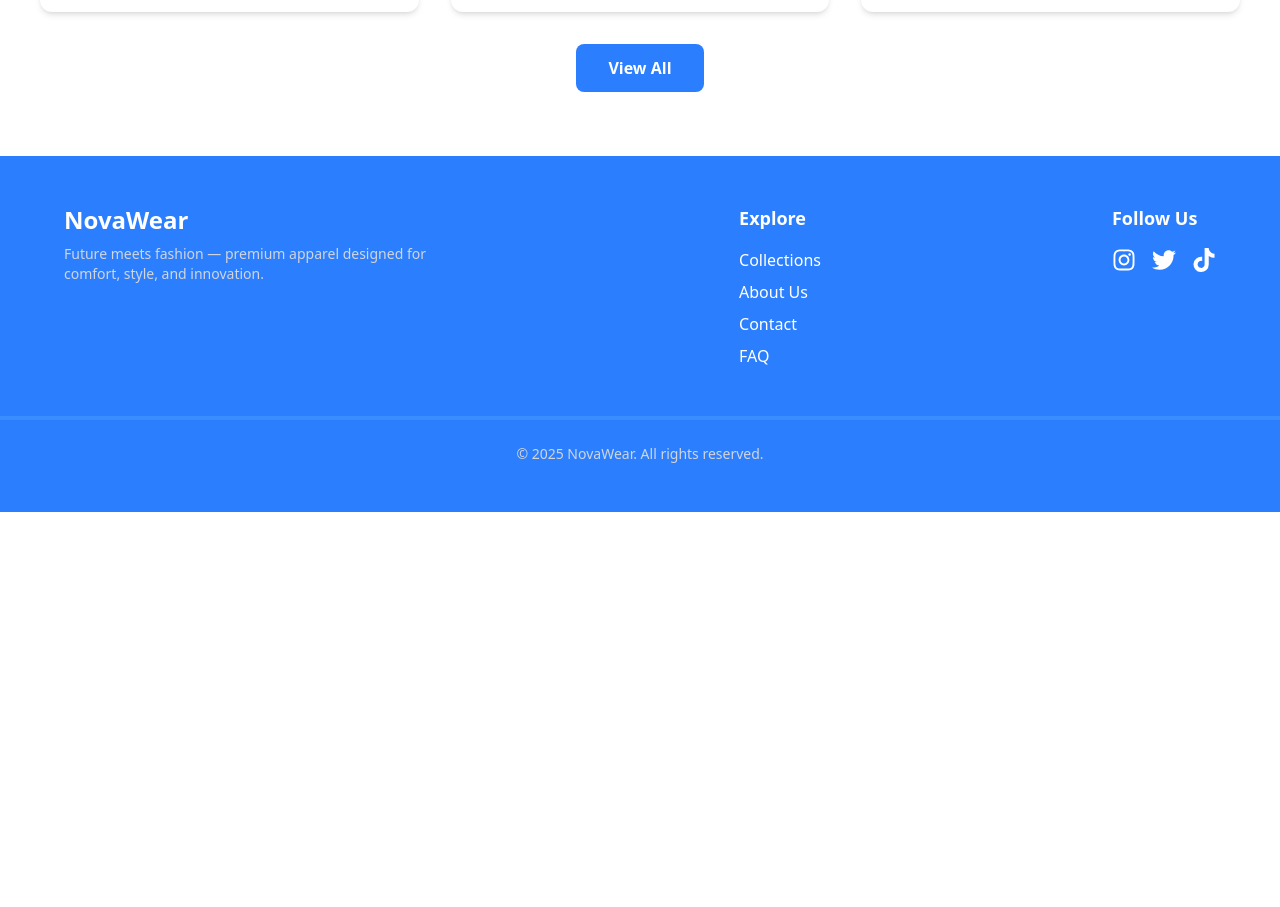
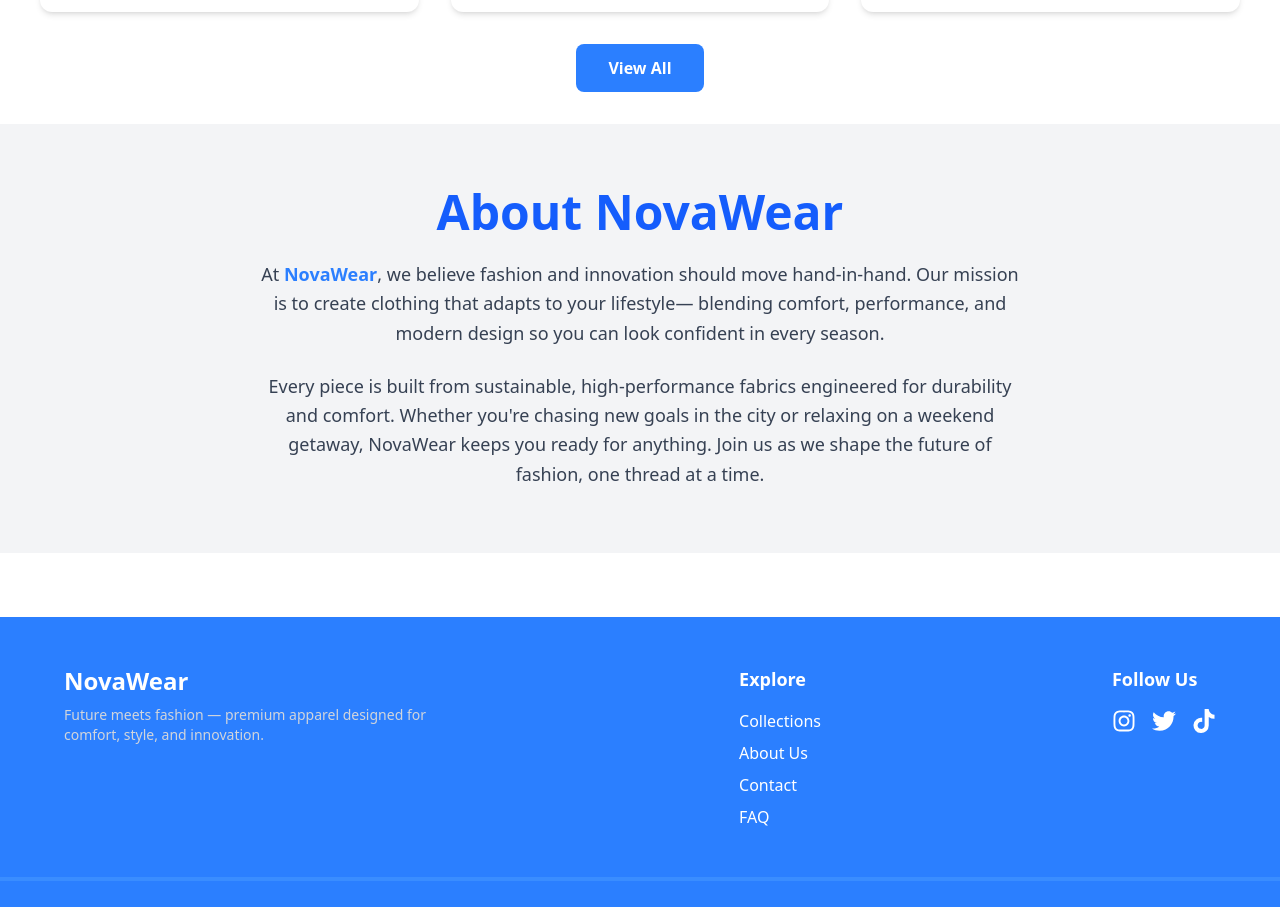
Before and after one commit to ScaiaAguinaga/Chatbot_Assistant, a React (Vite) app in the folder frontend/: page / in a window 1280 px wide. Shown: the part 1940-2847 px from the top of the page. Before the commit the page ends 2452 px from the top, so only its background shows below. Built offline with nearby package versions, Linux system fonts and the light colour scheme.

Commit message:
Added about section to home page

```diff
--- /dev/null
+++ b/frontend/src/components/AboutUs.jsx
@@ -0,0 +1,25 @@
+export default function AboutUs() {
+  return (
+    <section className='w-full bg-gray-100 py-16 mt-8'>
+      <div className='max-w-[1200px] mx-auto px-6 text-center'>
+        <h2 className='text-5xl font-bold text-blue-600 mb-6'>
+          About NovaWear
+        </h2>
+        <p className='text-gray-700 text-lg max-w-3xl mx-auto mb-6 leading-relaxed'>
+          At <span className='font-semibold text-blue-500'>NovaWear</span>, we
+          believe fashion and innovation should move hand-in-hand. Our mission
+          is to create clothing that adapts to your lifestyle— blending comfort,
+          performance, and modern design so you can look confident in every
+          season.
+        </p>
+        <p className='text-gray-700 text-lg max-w-3xl mx-auto leading-relaxed'>
+          Every piece is built from sustainable, high-performance fabrics
+          engineered for durability and comfort. Whether you're chasing new
+          goals in the city or relaxing on a weekend getaway, NovaWear keeps you
+          ready for anything. Join us as we shape the future of fashion, one
+          thread at a time.
+        </p>
+      </div>
+    </section>
+  );
+}
--- a/frontend/src/main.jsx
+++ b/frontend/src/main.jsx
@@ -6,6 +6,7 @@ import HomePage from './pages/HomePage.jsx';
 import ProductsPage from './pages/ProductsPage.jsx';
 import NavBar from './components/NavBar.jsx';
 import Footer from './components/Footer.jsx';
+import ChatWidget from './components/ChatWidget.jsx';
 import './index.css';
 
 createRoot(document.getElementById('root')).render(
@@ -25,6 +26,7 @@ createRoot(document.getElementById('root')).render(
       </Routes>
       {/* Persisten Footer */}
       <Footer />
+      <ChatWidget />
     </BrowserRouter>
   </StrictMode>
 );
--- a/frontend/src/pages/App.jsx
+++ /dev/null
@@ -1,24 +0,0 @@
-import { useRef } from 'react';
-import Hero from '../components/Hero';
-import Catalog from '../components/Catalog';
-
-const App = () => {
-  const productsRef = useRef(null);
-
-  const scrollToProducts = () => {
-    productsRef.current?.scrollIntoView({ behavior: 'smooth' });
-  };
-
-  return (
-    <div className='grid grid-cols-1 gap-16'>
-      {/* Hero Section */}
-      <Hero onShopClick={scrollToProducts} />
-      {/* Products Section */}
-      <div ref={productsRef}>
-        <Catalog />
-      </div>
-    </div>
-  );
-}
-
-export default App;
--- a/frontend/src/pages/HomePage.jsx
+++ b/frontend/src/pages/HomePage.jsx
@@ -1,6 +1,7 @@
 import { useRef } from 'react';
 import Hero from '../components/Hero';
 import Catalog from '../components/Catalog';
+import AboutUs from '../components/AboutUs'; // 👈 Import the new section
 
 const HomePage = () => {
   const productsRef = useRef(null);
@@ -13,12 +14,16 @@ const HomePage = () => {
     <div className='grid grid-cols-1'>
       {/* Hero Section */}
       <Hero onShopClick={scrollToProducts} />
+
       {/* Products Section */}
       <div ref={productsRef}>
         <Catalog />
       </div>
+
+      {/* About Us Section */}
+      <AboutUs />
     </div>
   );
-}
+};
 
 export default HomePage;
```
